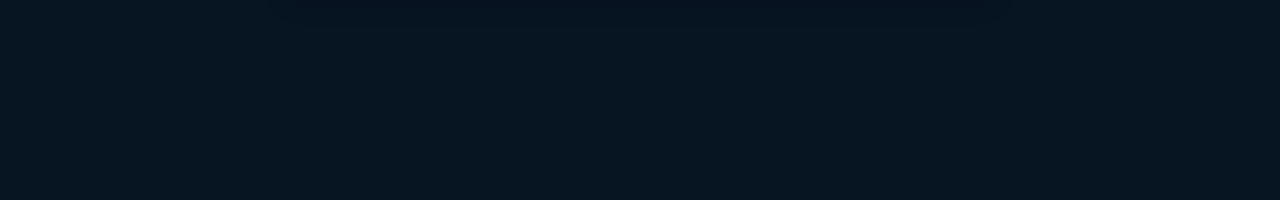
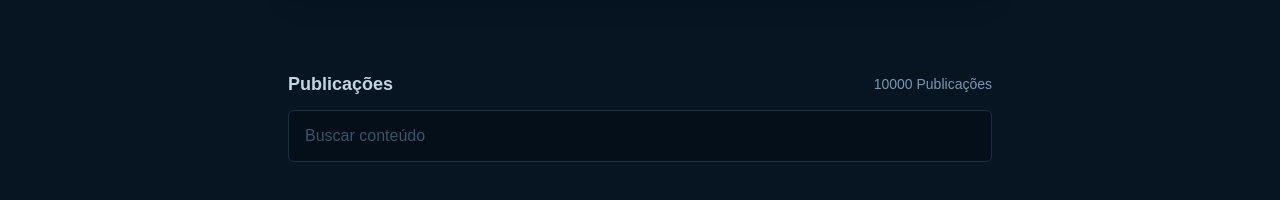
Before and after one commit to o-igor-trentini/ignite-github-blog, a React (Vite) app: page / in a window 1280 px wide. Shown: the part 328-528 px from the top of the page. Built offline with nearby package versions, Linux system fonts and the light colour scheme; no server answers.

Commit message:
feat: Informativo de quantidade de posts e busca por posts

```diff
--- a/package.json
+++ b/package.json
@@ -10,6 +10,7 @@
     "lint": "npx eslint src --ext .ts,.tsx --fix"
   },
   "dependencies": {
+    "@types/node": "^18.11.18",
     "@types/react-router-dom": "^5.3.3",
     "@types/styled-components": "^5.1.26",
     "axios": "^1.2.2",
--- /dev/null
+++ b/src/components/pages/Home/components/Posts/components/PostSearch/index.tsx
@@ -0,0 +1,21 @@
+import { FC } from 'react';
+import { PostSearchContainer } from './style';
+import { debounce } from '../../../../../../../utils';
+
+interface PostSearchProps {
+    onSearch: (query: string) => void;
+}
+
+export const PostSearch: FC<PostSearchProps> = ({ onSearch }) => {
+    const handleSearch = (query: string): void => onSearch(query);
+
+    return (
+        <PostSearchContainer>
+            <input
+                type="text"
+                placeholder="Buscar conteúdo"
+                onChange={debounce((evt) => handleSearch(evt.target.value))}
+            />
+        </PostSearchContainer>
+    );
+};
--- /dev/null
+++ b/src/components/pages/Home/components/Posts/components/PostSearch/style.ts
@@ -0,0 +1,27 @@
+import styled from 'styled-components';
+
+export const PostSearchContainer = styled.div`
+    width: 100%;
+
+    input {
+        width: 100%;
+        padding: 0.75rem 1rem;
+
+        color: ${({ theme }) => theme.baseText};
+        line-height: 1.6;
+        font-size: 1rem;
+
+        border: 1px solid ${({ theme }) => theme.baseBorder};
+        border-radius: 6px;
+        background: ${({ theme }) => theme.baseInput};
+        transition: border-color 0.2s;
+
+        &::placeholder {
+            color: ${({ theme }) => theme.baseLabel};
+        }
+
+        &:hover {
+            border-color: ${({ theme }) => theme.blue};
+        }
+    }
+`;
--- /dev/null
+++ b/src/components/pages/Home/components/Posts/components/PostsInfo/index.tsx
@@ -0,0 +1,16 @@
+import { FC } from 'react';
+import { PostsInfoContainer } from './style';
+import { Title } from '../../../../../../ui/Title';
+import { Text } from '../../../../../../ui/Text';
+
+// TODO: Implementar contagem dinâmicamente
+
+export const PostsInfo: FC = () => {
+    return (
+        <PostsInfoContainer>
+            <Title size="sm">Publicações</Title>
+
+            <Text size="sm">{10000} Publicações</Text>
+        </PostsInfoContainer>
+    );
+};
--- /dev/null
+++ b/src/components/pages/Home/components/Posts/components/PostsInfo/style.ts
@@ -0,0 +1,17 @@
+import styled from 'styled-components';
+
+export const PostsInfoContainer = styled.div`
+    width: 100%;
+
+    display: flex;
+    justify-content: space-between;
+    align-items: center;
+
+    span:first-child {
+        color: ${({ theme }) => theme.baseSubtitle};
+    }
+
+    span:last-child {
+        color: ${({ theme }) => theme.baseSpan};
+    }
+`;
--- /dev/null
+++ b/src/components/pages/Home/components/Posts/index.tsx
@@ -0,0 +1,18 @@
+import { FC } from 'react';
+import { PostsContainer, PostSearchContainer } from './style';
+import { PostsInfo } from './components/PostsInfo';
+import { PostSearch } from './components/PostSearch';
+
+export const Posts: FC = () => {
+    const handleSearch = (query: string): void => console.log('### search query', query);
+
+    return (
+        <PostsContainer>
+            <PostSearchContainer>
+                <PostsInfo />
+
+                <PostSearch onSearch={handleSearch} />
+            </PostSearchContainer>
+        </PostsContainer>
+    );
+};
--- /dev/null
+++ b/src/components/pages/Home/components/Posts/style.ts
@@ -0,0 +1,18 @@
+import styled from 'styled-components';
+
+export const PostsContainer = styled.div`
+    display: flex;
+    justify-content: center;
+    align-items: center;
+    flex-direction: column;
+`;
+
+export const PostSearchContainer = styled.div`
+    width: 100%;
+
+    display: flex;
+    justify-content: center;
+    align-items: center;
+    flex-direction: column;
+    gap: 0.75rem;
+`;
--- a/src/components/pages/Home/components/ProfileCard/index.tsx
+++ b/src/components/pages/Home/components/ProfileCard/index.tsx
@@ -53,20 +53,23 @@
                     <ProfileDescriptionInformations>
                         <ProfileDescriptionInfo>
                             <GithubLogo weight="fill" />
+
                             <Text size="md">{profile?.login}</Text>
                         </ProfileDescriptionInfo>
 
                         {profile?.company && (
                             <ProfileDescriptionInfo>
                                 <Buildings weight="fill" />
+
                                 <Text size="md">{profile?.company}</Text>
                             </ProfileDescriptionInfo>
                         )}
 
                         <ProfileDescriptionInfo>
                             <Users weight="fill" />
+
                             <Text size="md">{`${totalFollowars} ${
-                                totalFollowars > 0 ? 'seguidores' : 'seguidor'
+                                totalFollowars > 1 ? 'seguidores' : 'seguidor'
                             }`}</Text>
                         </ProfileDescriptionInfo>
                     </ProfileDescriptionInformations>
--- a/src/components/pages/Home/index.tsx
+++ b/src/components/pages/Home/index.tsx
@@ -1,11 +1,14 @@
 import { FC } from 'react';
 import { HomeContainer } from './style';
 import { ProfileCard } from './components/ProfileCard';
+import { Posts } from './components/Posts';
 
 export const Home: FC = () => {
     return (
         <HomeContainer>
             <ProfileCard />
+
+            <Posts />
         </HomeContainer>
     );
 };
--- /dev/null
+++ b/src/utils/index.ts
@@ -0,0 +1,11 @@
+export const debounce = <T>(action: (e: T) => void, time = 500): ((e: T) => void) => {
+    let searchDelay: NodeJS.Timeout;
+
+    return (e: T) => {
+        clearTimeout(searchDelay);
+
+        searchDelay = setTimeout(() => {
+            action(e);
+        }, time);
+    };
+};
```
Also changed, not shown: 1 other file (tests, documents, lock files or other folders).
